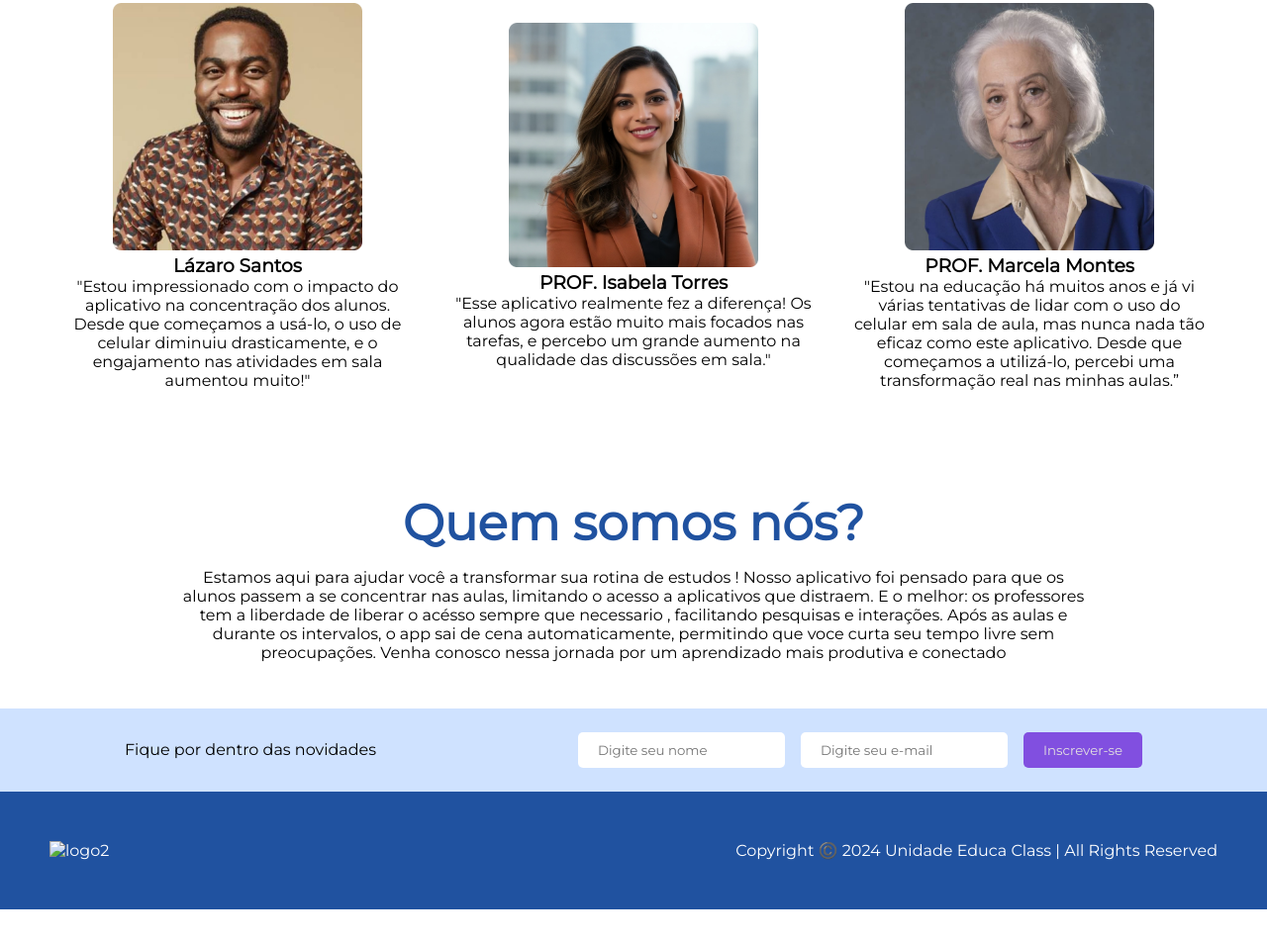
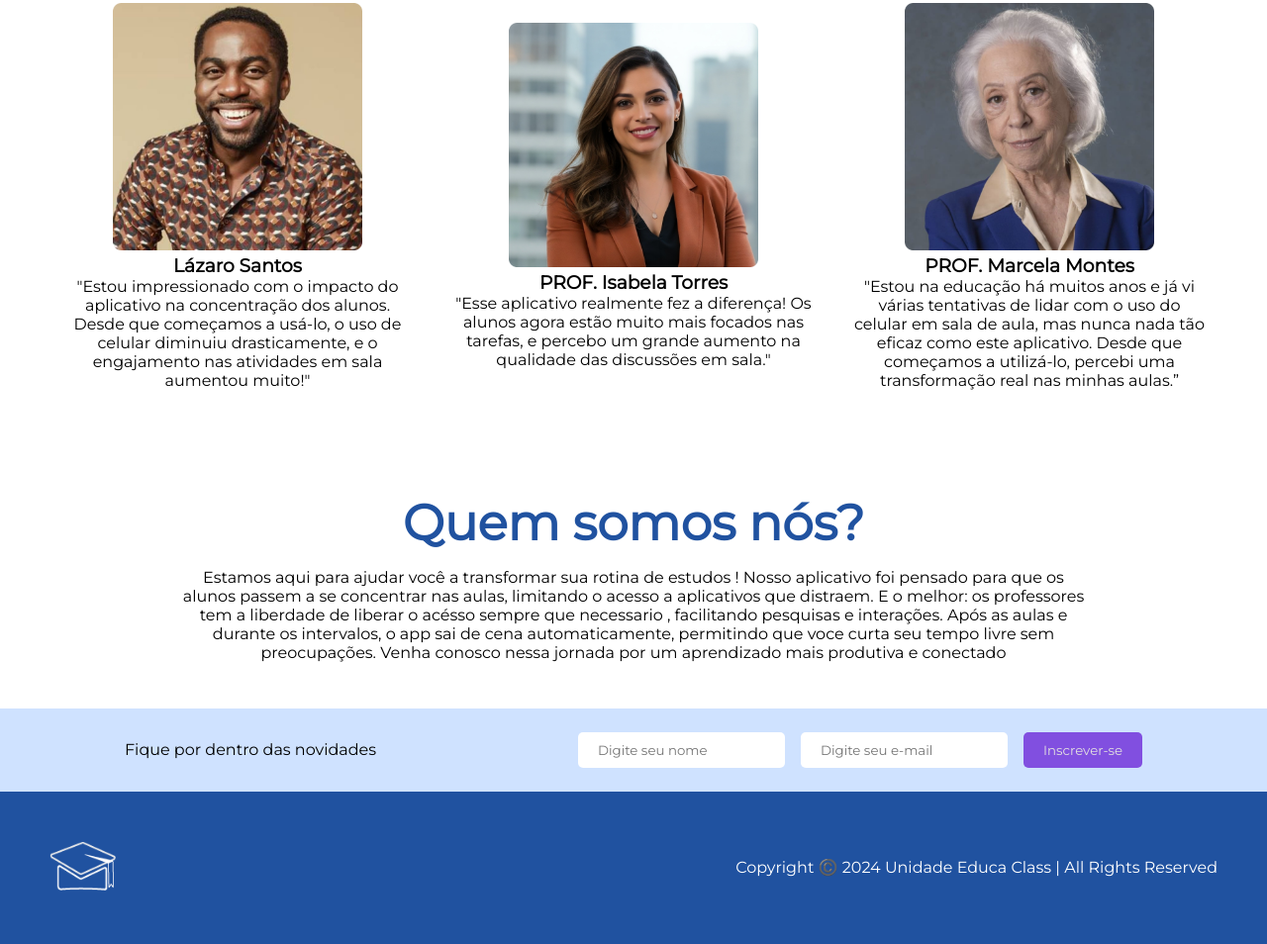
Before and after one commit to dudagh/uecRepositorio, a plain HTML site: page index.html in a window 1280 px wide. Shown: the part 2484-3438 px from the top of the page at 99% size. Before the commit the page ends 3403 px from the top, so only its background shows below. Drawn offline with Linux system fonts and the light colour scheme.

Commit message:
Update index.html

```diff
--- a/index.html
+++ b/index.html
@@ -151,7 +151,7 @@
 
     <footer class="rodape">
         <div class="rodape2">
-            <img class="logo2" src="imagens/logobranca.png" alt="logo2">
+            <img class="logo2" src="images/logobranca.png" alt="logo2">
         </div>
         <div>
             <p class="copy">Copyright ©️ 2024 Unidade Educa Class | All Rights Reserved</p>
```
